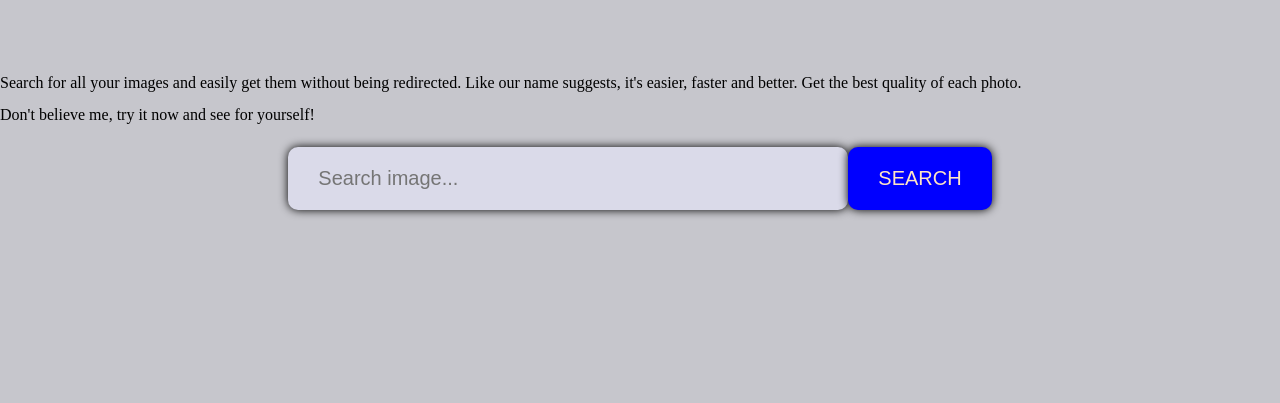
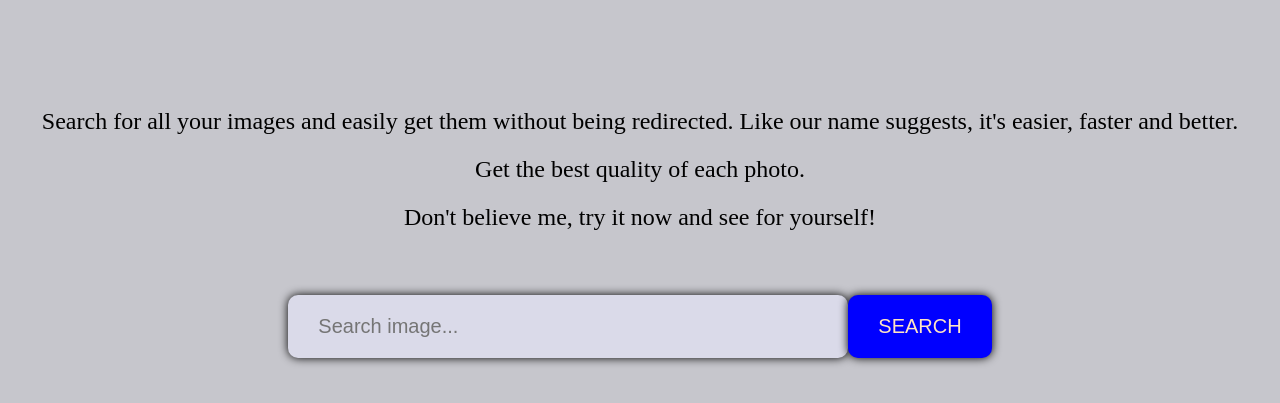
Before and after one commit to TracyAntonia/Images-Search, a plain HTML site: page index.html in a window 1280 px wide. Shown: the part 173-576 px from the top of the page. Drawn offline with Linux system fonts and the light colour scheme.

Commit message:
completed assignments

```diff
--- a/style.css
+++ b/style.css
@@ -16,7 +16,12 @@ h1 {
     margin-bottom: 70px;
 }
 
-
+p{
+    font-size: x-large;
+    padding-bottom: 40px;
+    text-align: center;
+    padding: 30px;
+}
 
 form {
     display: flex;
```
